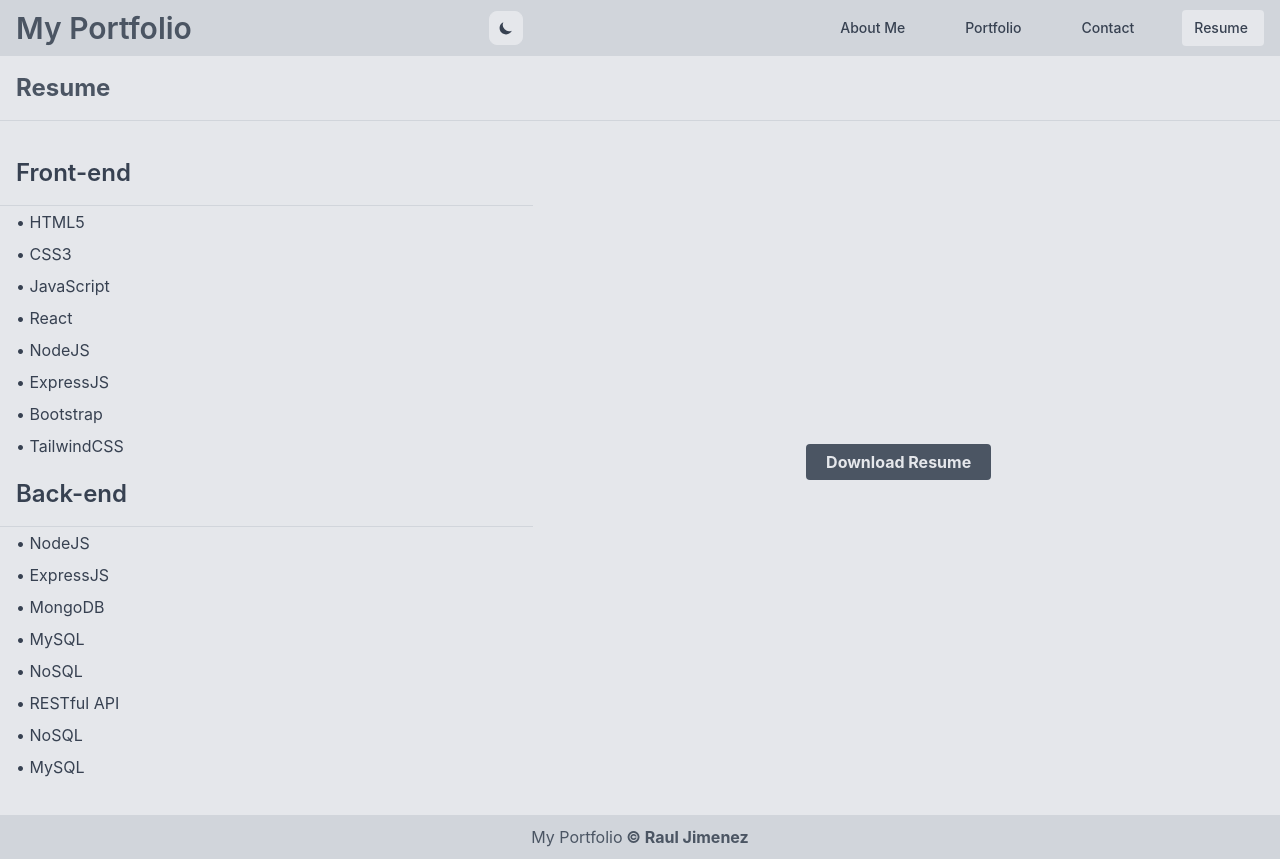
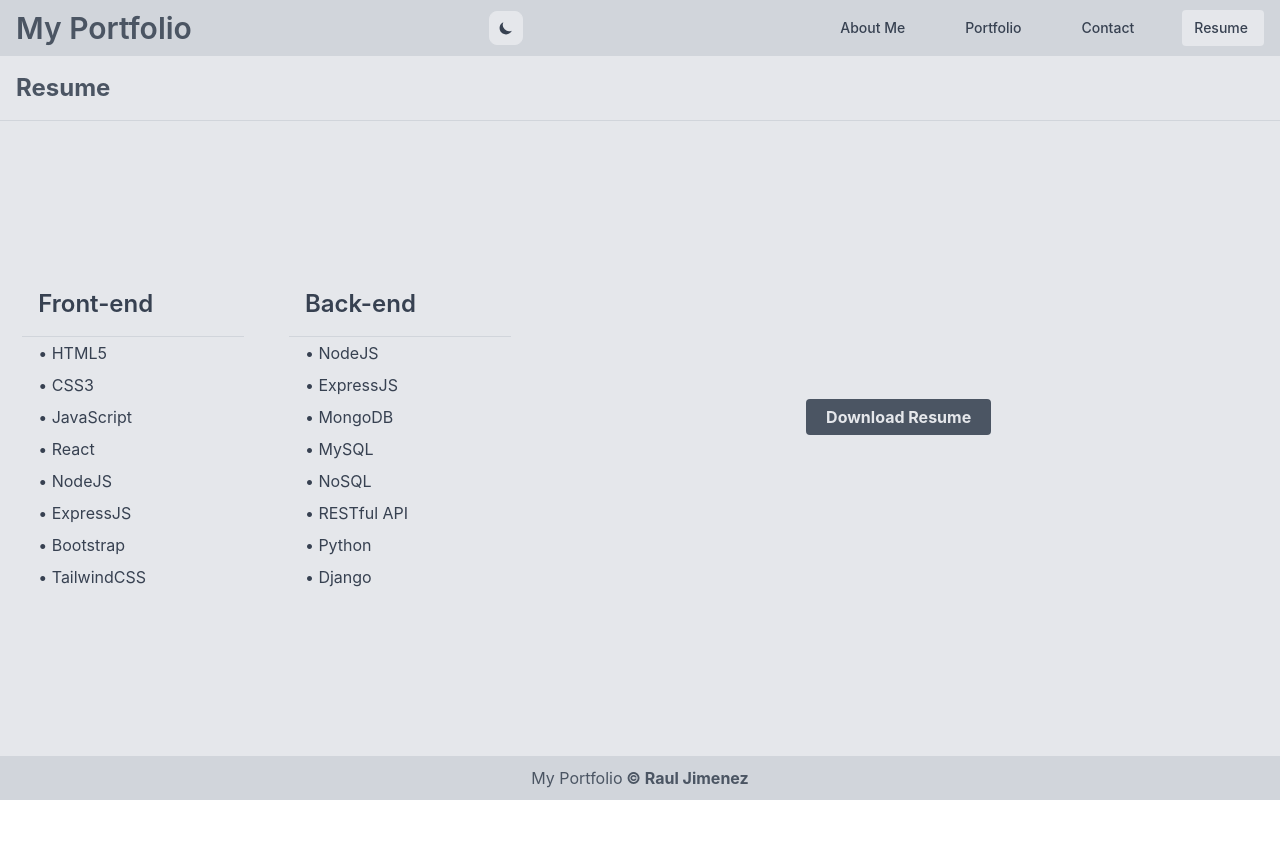
Before and after one commit to jimenezraul/react-portfolio, a React (Create React App) app: page / in a window 1280 px wide. Both pictures are taken after a click on the button "Resume". After the commit the page ends 800 px from the top, so only its background shows below. Built offline with nearby package versions, Linux system fonts and the light colour scheme.

Commit message:
update resume section

```diff
--- a/src/component/Resume/index.js
+++ b/src/component/Resume/index.js
@@ -20,15 +20,16 @@ const Resume = () => {
     "MySQL",
     "NoSQL",
     "RESTful API",
-    "NoSQL",
-    "MySQL",
+    "Python",
+    "Django",
   ];
   return (
     <>
       <div className="container mx-auto flex flex-col flex-grow justify-center mb-8">
         <div className="flex flex-row flex-wrap-reverse justify-center">
-          <div className="dark:text-gray-300 flex flex-col w-full md:w-5/12 text-gray-700">
-            <h2 className="p-4 text-2xl font-semibold w-full md:border-b border-gray-300 dark:border-gray-500">
+          <div className="dark:text-gray-300 flex justify-around  w-full md:w-5/12 text-gray-700">
+            <div className="w-5/12">
+              <h2 className="p-4 text-2xl font-semibold w-full border-b border-gray-300 dark:border-gray-400">
                 Front-end{" "}
               </h2>
               {frontEnd.map((skill, index) => (
@@ -36,8 +37,9 @@ const Resume = () => {
                   &bull; {skill}
                 </p>
               ))}
-
-            <h2 className="p-4 text-2xl font-semibold w-full md:border-b border-gray-300 dark:border-gray-500">
+            </div>
+            <div className="w-5/12">
+              <h2 className="p-4 text-2xl font-semibold w-full border-b border-gray-300 dark:border-gray-400">
                 Back-end{" "}
               </h2>
               {backEnd.map((skill, index) => (
@@ -46,9 +48,10 @@ const Resume = () => {
                 </p>
               ))}
             </div>
+          </div>
           <div className="w-full md:w-7/12 my-auto text-gray-600 dark:text-gray-400">
             <div className="text-center pl-5 pr-5 md:pr-9">
-              <div className="App">
+              <div className="pb-8">
                 <a
                   className="py-2 px-5 rounded text-gray-200 bg-gray-600 hover:bg-gray-700 dark:text-gray-800 dark:hover:bg-gray-400 font-bold dark:bg-gray-300"
                   href={resume}
```
Lines whose indentation alone changed are shown as unchanged.
